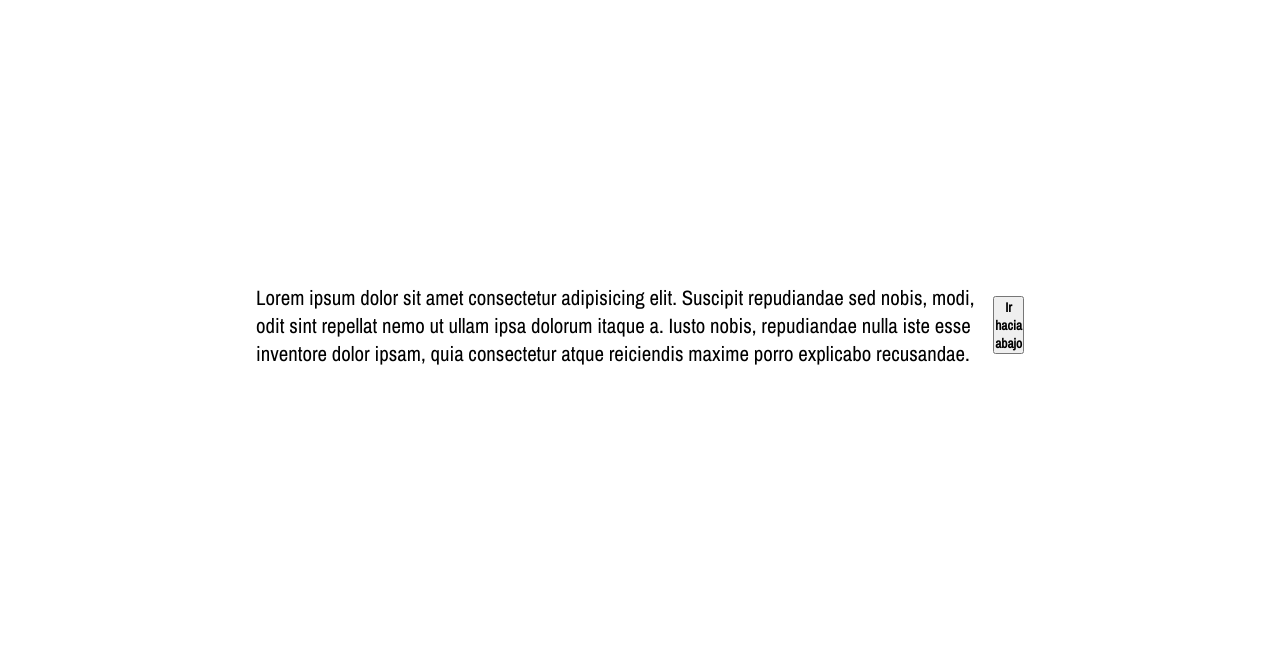
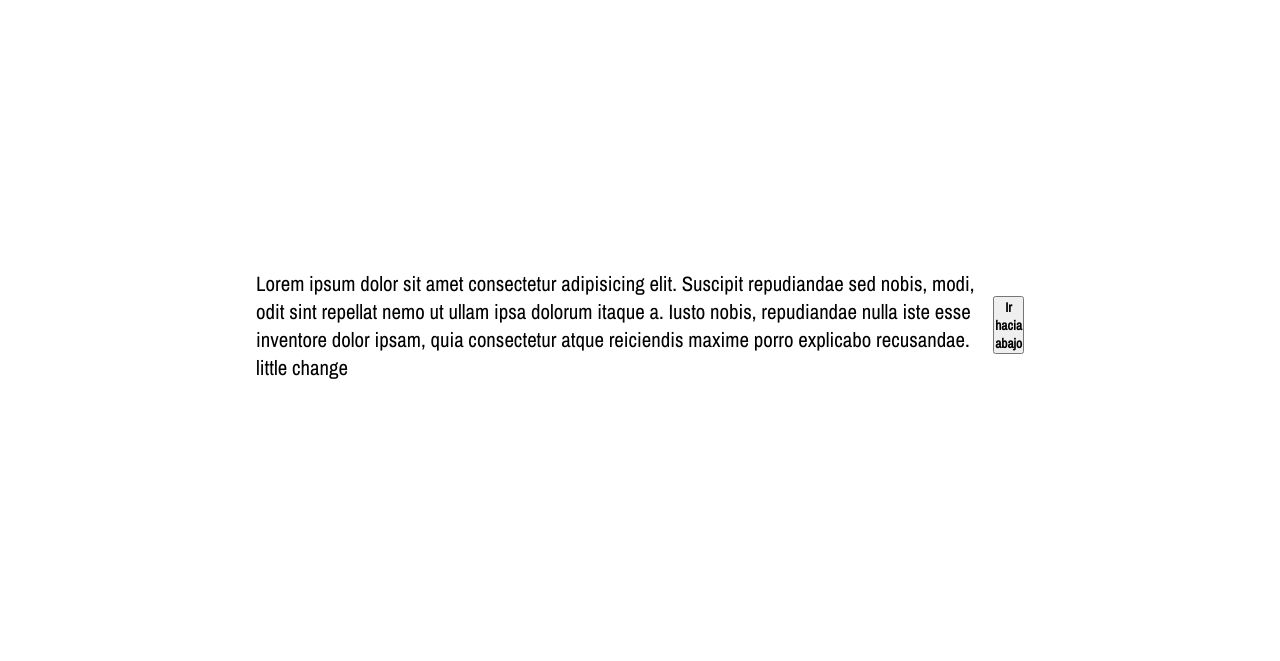
Before and after one commit to netvid/netvid.github.io, a plain HTML site: page index.html in a window 1280 px wide. Shown: the part 136-797 px from the top of the page. Drawn offline with nearby package versions, Linux system fonts and the light colour scheme.

Commit message:
test github page deploy

```diff
--- a/index.html
+++ b/index.html
@@ -26,6 +26,8 @@
         <section class="home">
             <div class="home__description">
                 <p>Lorem ipsum dolor sit amet consectetur adipisicing elit. Suscipit repudiandae sed nobis, modi, odit sint repellat nemo ut ullam ipsa dolorum itaque a. Iusto nobis, repudiandae nulla iste esse inventore dolor ipsam, quia consectetur atque reiciendis maxime porro explicabo recusandae.</p>
+                <p>little change</p>
+
             </div>
             <button type="button">
                 <h4>Ir hacia abajo</h4>
```
